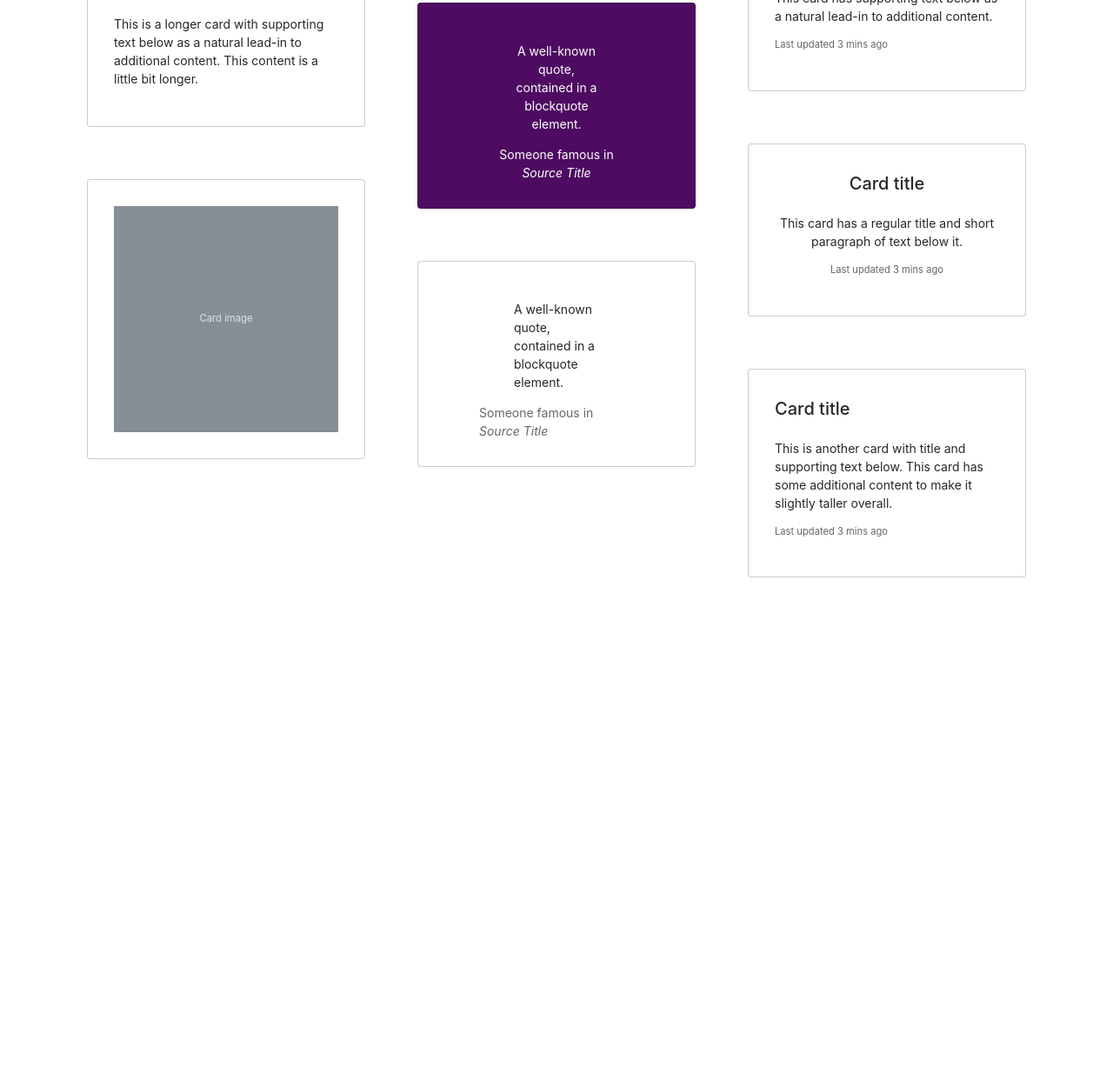
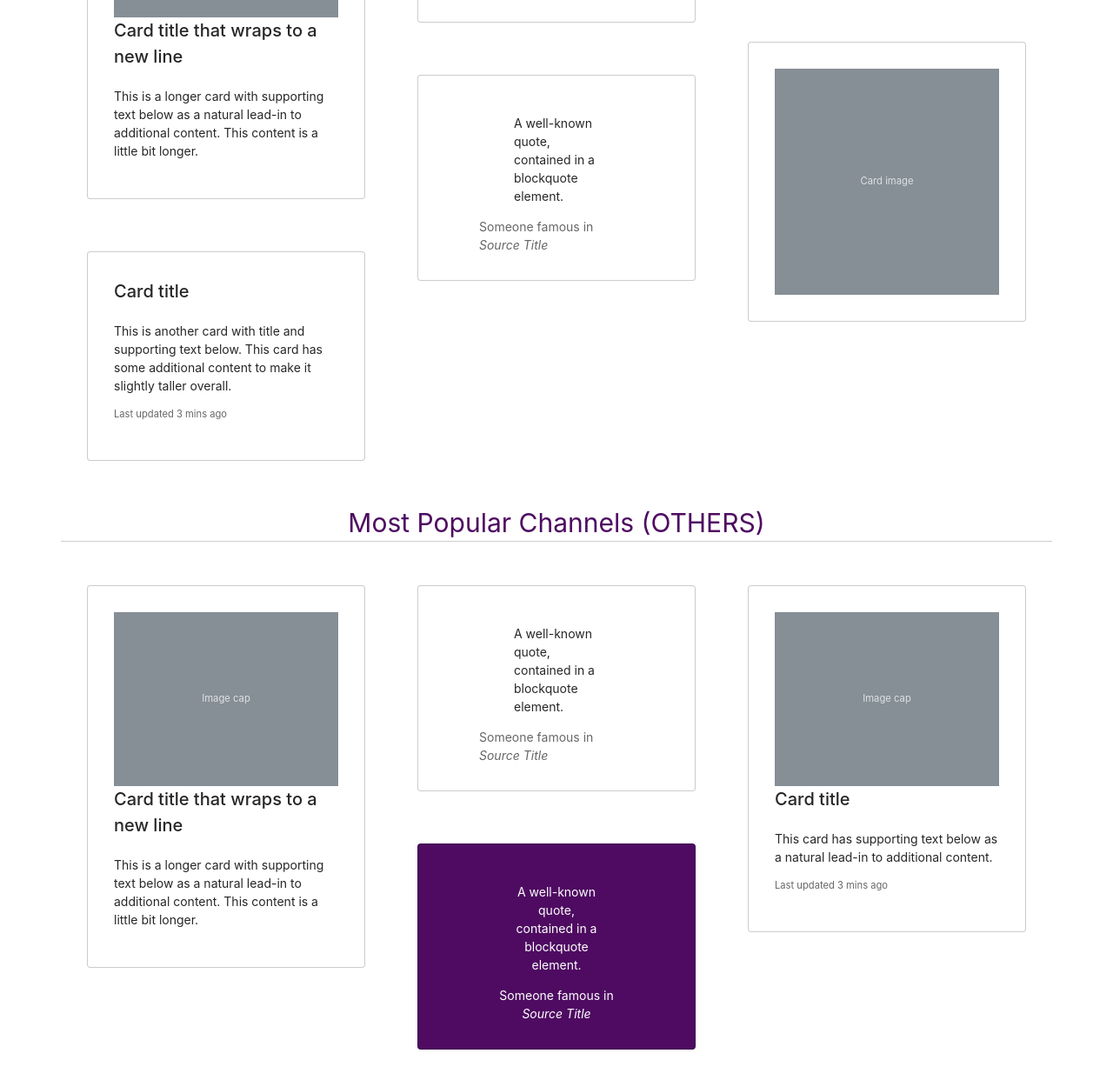
Before and after one commit to Samperfect/futa-today, a plain HTML site: page home.html in a window 1280 px wide. Shown: the part 379-1621 px from the top of the page at 87% size. Before the commit the page ends 1078 px from the top, so only its background shows below. Drawn offline with nearby package versions, Linux system fonts and the light colour scheme; sample sign-in values are in the browser's storage.

```diff
--- a/home.html
+++ b/home.html
@@ -229,7 +229,8 @@
       <!-- Navbar end -->
 
       <!-- <hr class="my-5" /> -->
-
+      <div style="margin-top: 2rem" class="music">
+        <h3 class="border-bottom">Most Popular Channels (MUSIC)</h3>
         <div class="row" data-masonry='{"percentPosition": true }'>
           <div class="col-sm-6 col-lg-4 mb-4">
             <div class="card">
@@ -265,7 +266,115 @@
                   <p>A well-known quote, contained in a blockquote element.</p>
                 </blockquote>
                 <figcaption class="blockquote-footer mb-0 text-muted">
-                Someone famous in <cite title="Source Title">Source Title</cite>
+                  Someone famous in
+                  <cite title="Source Title">Source Title</cite>
+                </figcaption>
+              </figure>
+            </div>
+          </div>
+
+          <div class="col-sm-6 col-lg-4 mb-4">
+            <div class="card text-center">
+              <div class="card-body">
+                <h5 class="card-title">Card title</h5>
+                <p class="card-text">
+                  This card has a regular title and short paragraph of text
+                  below it.
+                </p>
+                <p class="card-text">
+                  <small class="text-muted">Last updated 3 mins ago</small>
+                </p>
+              </div>
+            </div>
+          </div>
+          <div class="col-sm-6 col-lg-4 mb-4">
+            <div class="card">
+              <svg
+                class="bd-placeholder-img card-img"
+                width="100%"
+                height="260"
+                xmlns="http://www.w3.org/2000/svg"
+                role="img"
+                aria-label="Placeholder: Card image"
+                preserveAspectRatio="xMidYMid slice"
+                focusable="false"
+              >
+                <title>Placeholder</title>
+                <rect width="100%" height="100%" fill="#868e96" />
+                <text x="50%" y="50%" fill="#dee2e6" dy=".3em">Card image</text>
+              </svg>
+            </div>
+          </div>
+          <div class="col-sm-6 col-lg-4 mb-4">
+            <div class="card p-3 text-end">
+              <figure class="mb-0">
+                <blockquote class="blockquote">
+                  <p>A well-known quote, contained in a blockquote element.</p>
+                </blockquote>
+                <figcaption class="blockquote-footer mb-0 text-muted">
+                  Someone famous in
+                  <cite title="Source Title">Source Title</cite>
+                </figcaption>
+              </figure>
+            </div>
+          </div>
+          <div class="col-sm-6 col-lg-4 mb-4">
+            <div class="card">
+              <div class="card-body">
+                <h5 class="card-title">Card title</h5>
+                <p class="card-text">
+                  This is another card with title and supporting text below.
+                  This card has some additional content to make it slightly
+                  taller overall.
+                </p>
+                <p class="card-text">
+                  <small class="text-muted">Last updated 3 mins ago</small>
+                </p>
+              </div>
+            </div>
+          </div>
+        </div>
+      </div>
+
+      <div style="margin-top: 2rem" class="music">
+        <h3 class="border-bottom">Most Popular Channels (OTHERS)</h3>
+        <div class="row" data-masonry='{"percentPosition": true }'>
+          <div class="col-sm-6 col-lg-4 mb-4">
+            <div class="card">
+              <svg
+                class="bd-placeholder-img card-img-top"
+                width="100%"
+                height="200"
+                xmlns="http://www.w3.org/2000/svg"
+                role="img"
+                aria-label="Placeholder: Image cap"
+                preserveAspectRatio="xMidYMid slice"
+                focusable="false"
+              >
+                <title>Placeholder</title>
+                <rect width="100%" height="100%" fill="#868e96" />
+                <text x="50%" y="50%" fill="#dee2e6" dy=".3em">Image cap</text>
+              </svg>
+
+              <div class="card-body">
+                <h5 class="card-title">Card title that wraps to a new line</h5>
+                <p class="card-text">
+                  This is a longer card with supporting text below as a natural
+                  lead-in to additional content. This content is a little bit
+                  longer.
+                </p>
+              </div>
+            </div>
+          </div>
+          <div class="col-sm-6 col-lg-4 mb-4">
+            <div class="card p-3">
+              <figure class="p-3 mb-0">
+                <blockquote class="blockquote">
+                  <p>A well-known quote, contained in a blockquote element.</p>
+                </blockquote>
+                <figcaption class="blockquote-footer mb-0 text-muted">
+                  Someone famous in
+                  <cite title="Source Title">Source Title</cite>
                 </figcaption>
               </figure>
             </div>
@@ -306,67 +415,10 @@
                   <p>A well-known quote, contained in a blockquote element.</p>
                 </blockquote>
                 <figcaption class="blockquote-footer mb-0 text-white">
-                Someone famous in <cite title="Source Title">Source Title</cite>
+                  Someone famous in
+                  <cite title="Source Title">Source Title</cite>
                 </figcaption>
               </figure>
-          </div>
-        </div>
-        <div class="col-sm-6 col-lg-4 mb-4">
-          <div class="card text-center">
-            <div class="card-body">
-              <h5 class="card-title">Card title</h5>
-              <p class="card-text">
-                This card has a regular title and short paragraph of text below
-                it.
-              </p>
-              <p class="card-text">
-                <small class="text-muted">Last updated 3 mins ago</small>
-              </p>
-            </div>
-          </div>
-        </div>
-        <div class="col-sm-6 col-lg-4 mb-4">
-          <div class="card">
-            <svg
-              class="bd-placeholder-img card-img"
-              width="100%"
-              height="260"
-              xmlns="http://www.w3.org/2000/svg"
-              role="img"
-              aria-label="Placeholder: Card image"
-              preserveAspectRatio="xMidYMid slice"
-              focusable="false"
-            >
-              <title>Placeholder</title>
-              <rect width="100%" height="100%" fill="#868e96" />
-              <text x="50%" y="50%" fill="#dee2e6" dy=".3em">Card image</text>
-            </svg>
-          </div>
-        </div>
-        <div class="col-sm-6 col-lg-4 mb-4">
-          <div class="card p-3 text-end">
-            <figure class="mb-0">
-              <blockquote class="blockquote">
-                <p>A well-known quote, contained in a blockquote element.</p>
-              </blockquote>
-              <figcaption class="blockquote-footer mb-0 text-muted">
-                Someone famous in <cite title="Source Title">Source Title</cite>
-              </figcaption>
-            </figure>
-          </div>
-        </div>
-        <div class="col-sm-6 col-lg-4 mb-4">
-          <div class="card">
-            <div class="card-body">
-              <h5 class="card-title">Card title</h5>
-              <p class="card-text">
-                This is another card with title and supporting text below. This
-                card has some additional content to make it slightly taller
-                overall.
-              </p>
-              <p class="card-text">
-                <small class="text-muted">Last updated 3 mins ago</small>
-              </p>
             </div>
           </div>
         </div>
```
Lines whose indentation alone changed are shown as unchanged.
